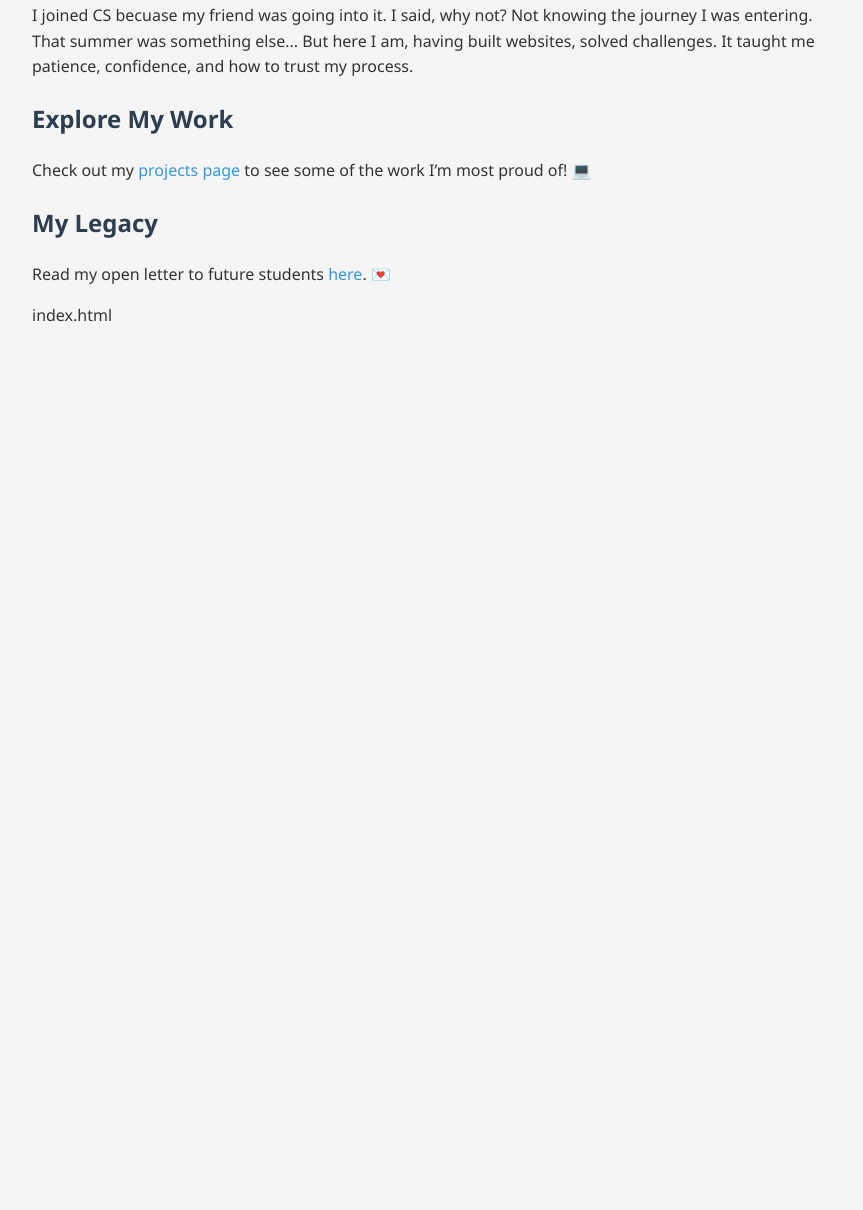
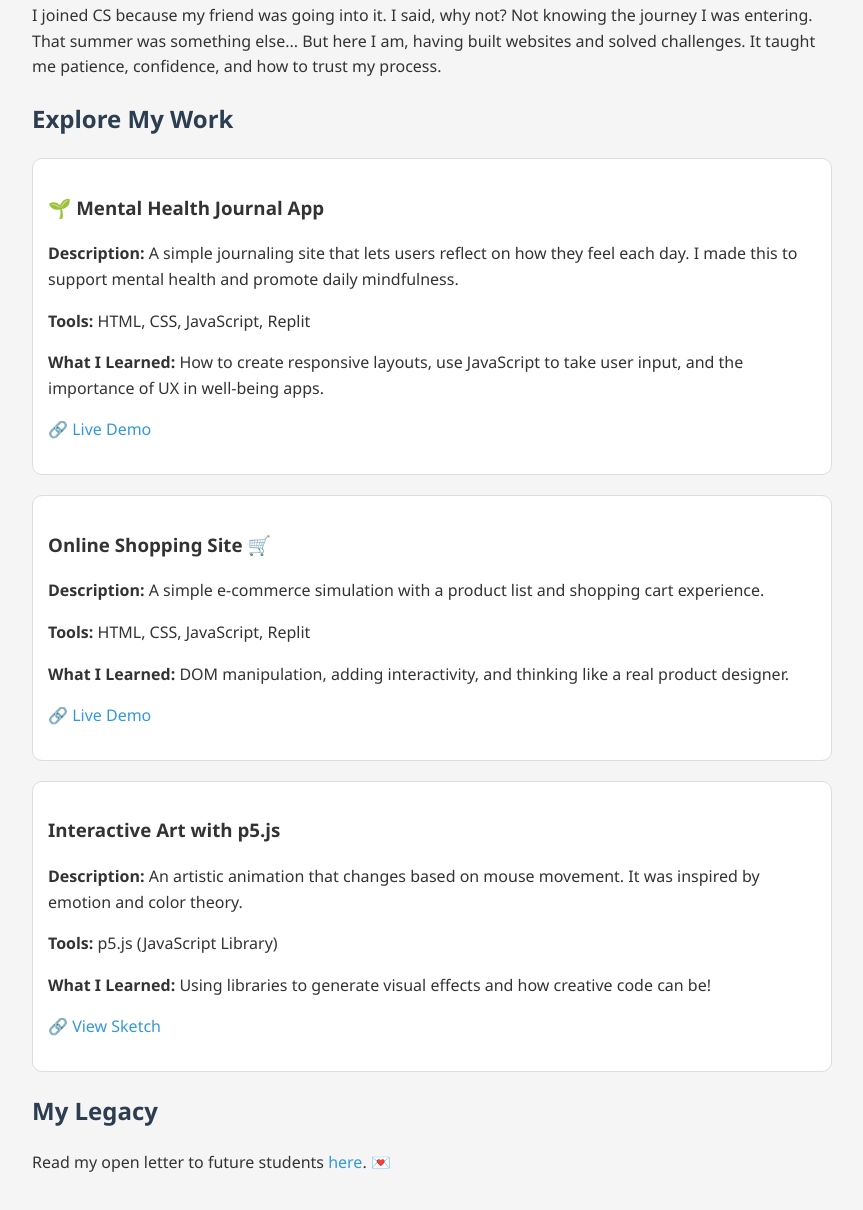
Before and after one commit to roselynco/The-Final-One, a plain HTML site: page index.html in a window 1280 px wide. Shown: the part 410-1620 px from the top of the page, without its empty margins (208-1071 px from the left). Before the commit the page ends 800 px from the top, so only its background shows below. Drawn offline with Linux system fonts and the light colour scheme.

Commit message:
Update index.html

```diff
--- a/index.html
+++ b/index.html
@@ -27,6 +27,13 @@
       color: #3498db;
       text-decoration: none;
     }
+    .project {
+      border: 1px solid #ddd;
+      padding: 15px;
+      margin-bottom: 20px;
+      border-radius: 10px;
+      background-color: #fff;
+    }
   </style>
 </head>
 <body>
@@ -42,13 +49,33 @@
 
   <h2> Why I Chose CS </h2>
   <p>
-    I joined CS becuase my friend was going into it. I said, why not? Not knowing the journey I was entering. That summer was something else... But here I am, having built websites, solved challenges. It taught me patience, confidence, and how to trust my process.
+    I joined CS because my friend was going into it. I said, why not? Not knowing the journey I was entering. That summer was something else... But here I am, having built websites and solved challenges. It taught me patience, confidence, and how to trust my process.
   </p>
 
   <h2> Explore My Work</h2>
-  <p>
-    Check out my <a href="projects.html">projects page</a> to see some of the work I’m most proud of! 💻
-  </p>
+  <div class="project">
+    <h3>🌱 Mental Health Journal App</h3>
+    <p><strong>Description:</strong> A simple journaling site that lets users reflect on how they feel each day. I made this to support mental health and promote daily mindfulness.</p>
+    <p><strong>Tools:</strong> HTML, CSS, JavaScript, Replit</p>
+    <p><strong>What I Learned:</strong> How to create responsive layouts, use JavaScript to take user input, and the importance of UX in well-being apps.</p>
+    <p><a href="https://13e4457f-1973-4074-a7ff-3734bf961912-00-2z8jm8005xkri.picard.replit.dev/" target="_blank">🔗 Live Demo</a></p>
+  </div>
+
+  <div class="project">
+    <h3> Online Shopping Site 🛒 </h3>
+    <p><strong>Description:</strong> A simple e-commerce simulation with a product list and shopping cart experience.</p>
+    <p><strong>Tools:</strong> HTML, CSS, JavaScript, Replit</p>
+    <p><strong>What I Learned:</strong> DOM manipulation, adding interactivity, and thinking like a real product designer.</p>
+    <p><a href="https://7154b67e-ebc8-4f53-a466-9e3e4feab341-00-3s2wtjqlcums2.riker.replit.dev/" target="_blank">🔗 Live Demo</a></p>
+  </div>
+
+  <div class="project">
+    <h3> Interactive Art with p5.js</h3>
+    <p><strong>Description:</strong> An artistic animation that changes based on mouse movement. It was inspired by emotion and color theory.</p>
+    <p><strong>Tools:</strong> p5.js (JavaScript Library)</p>
+    <p><strong>What I Learned:</strong> Using libraries to generate visual effects and how creative code can be!</p>
+    <p><a href="https://editor.p5js.org/roselync9689/sketches/43p_RWFco" target="_blank">🔗 View Sketch</a></p>
+  </div>
 
   <h2> My Legacy</h2>
   <p>
@@ -57,4 +84,3 @@
 
 </body>
 </html>
-index.html
```
